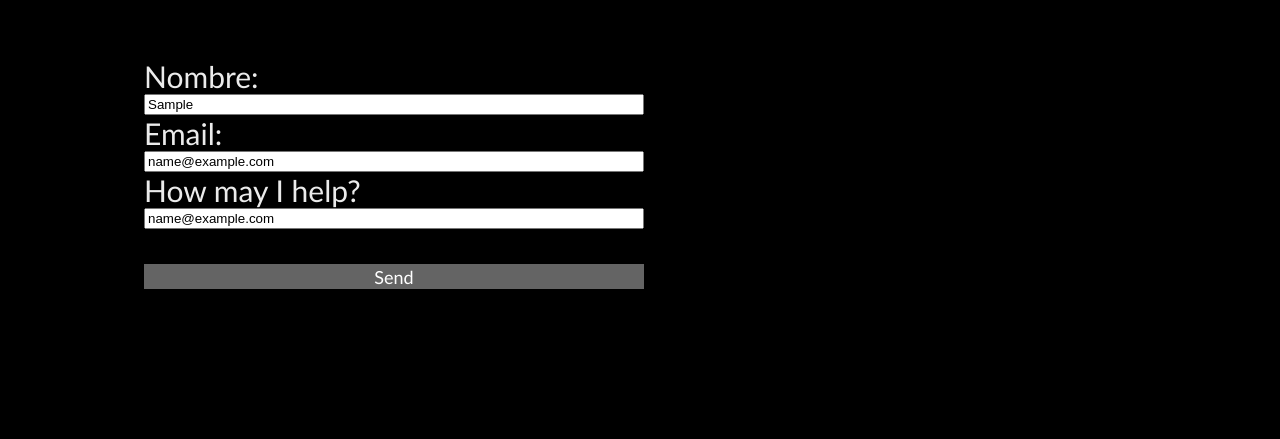
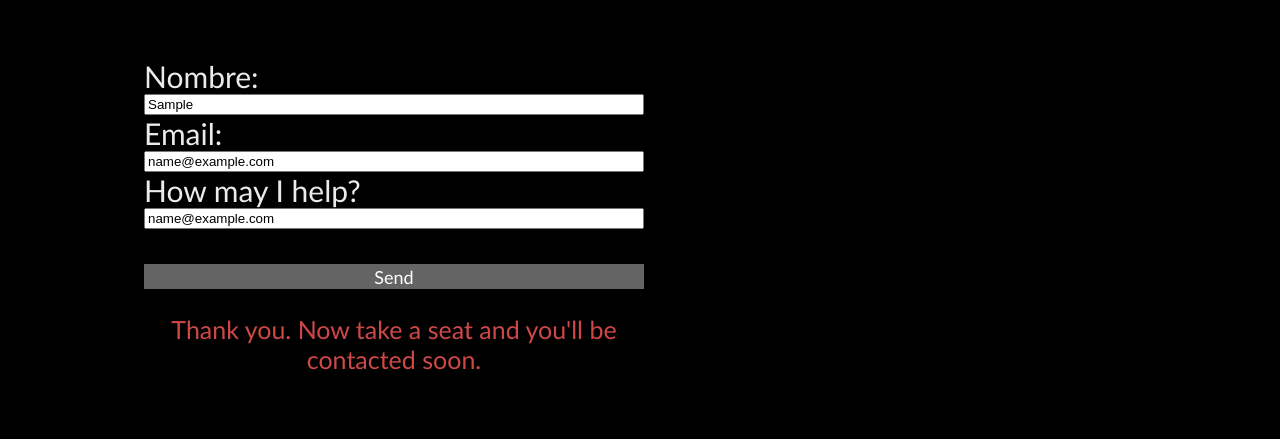
Before and after one commit to borjalopezfernandez92/WEB_PERSONAL_IFCD0210, a plain HTML site: page contacto.html in a window 1280 px wide. Both pictures are taken after typing "Sample", "name@example.com", "name@example.com" into the empty fields and a click on the button "Send". Shown: the part 358-797 px from the top of the page. Drawn offline with Linux system fonts and the light colour scheme.

Commit message:
Agregado Ejercicio equipos a Portfolio e implementada funcionalidad de botón send en contact

```diff
--- a/contacto.html
+++ b/contacto.html
@@ -29,7 +29,8 @@
             <input type="email" name="email" placeholder="Your Email">
             <label for="help">How may I help?</label>
             <input type="email" name="email" placeholder="Your message">
-            <button type="button" class="button">Send</button>
+            <button type="button" class="button" name="butSend" onclick="message();">Send</button>
+            <div class="messCont"></div>
         </form>
     </div>
     <footer>
@@ -43,5 +44,6 @@
             </a></li>
         </ul>
     </footer>
+    <script src="script.js"></script>
 </body>
 </html>
--- /dev/null
+++ b/script.js
@@ -0,0 +1,15 @@
+
+function message(){
+    erase();
+    let text = document.createTextNode("Thank you. Now take a seat and you'll be contacted soon.");
+    let tag = document.createElement("p");
+    tag.setAttribute("id", "message");
+    tag.appendChild(text);
+    let cont = document.getElementsByClassName("messCont")[0];
+    cont.appendChild(tag);
+}
+
+function erase(){
+    let mess = document.getElementsByClassName("messCont")[0];
+    mess.innerHTML = "";
+}
--- a/web_personal.css
+++ b/web_personal.css
@@ -169,3 +169,9 @@ sub{
     transform: translateX(-3px);
     transition: .5s ease;
 }
+
+#message{
+    font-size: smaller;
+    color: #cf4848;
+    text-align: center;
+}
```
Also changed, not shown: index.html (+1 -0 lines), portfolio.html (+7 -1 lines), img/ss_port_3.png (added).
